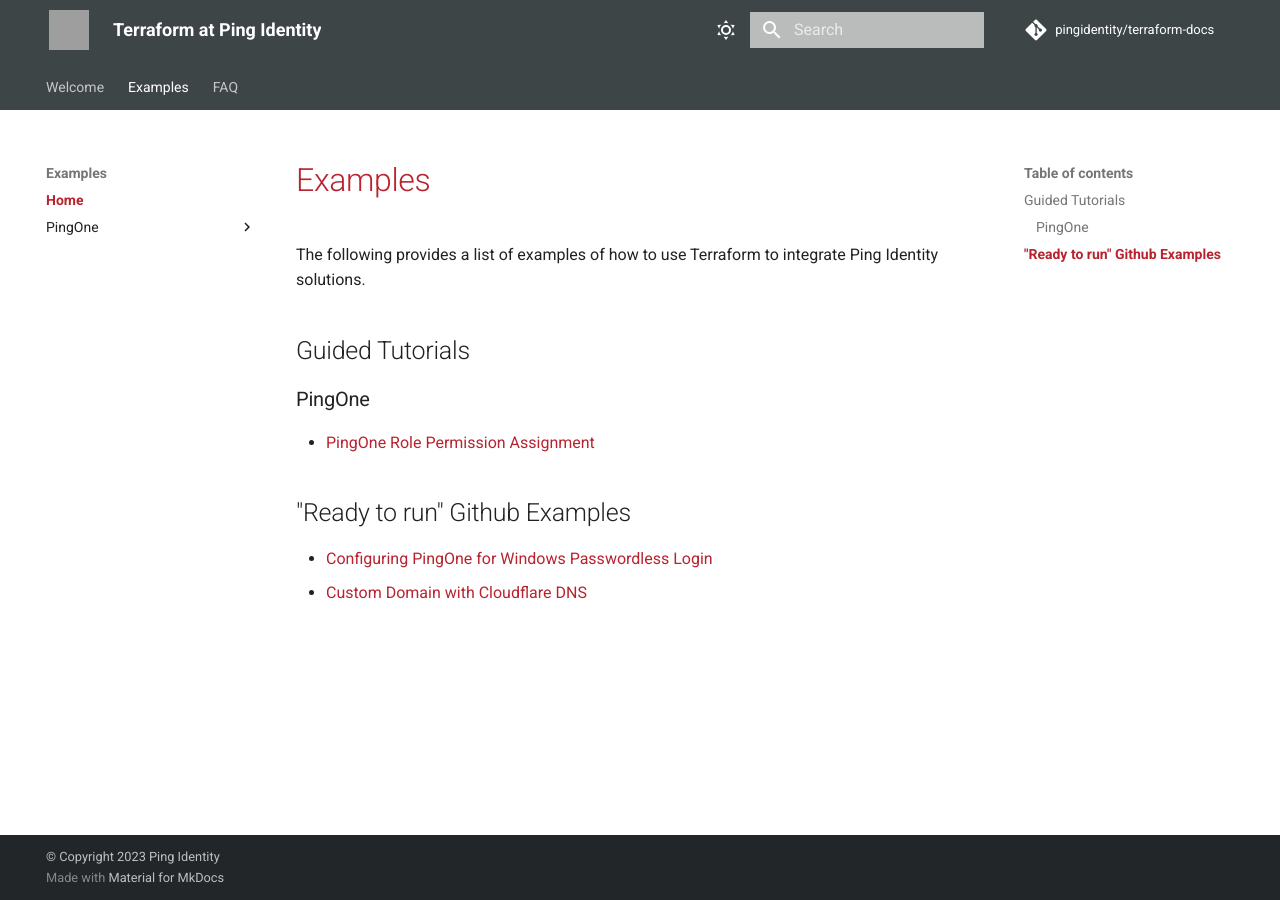
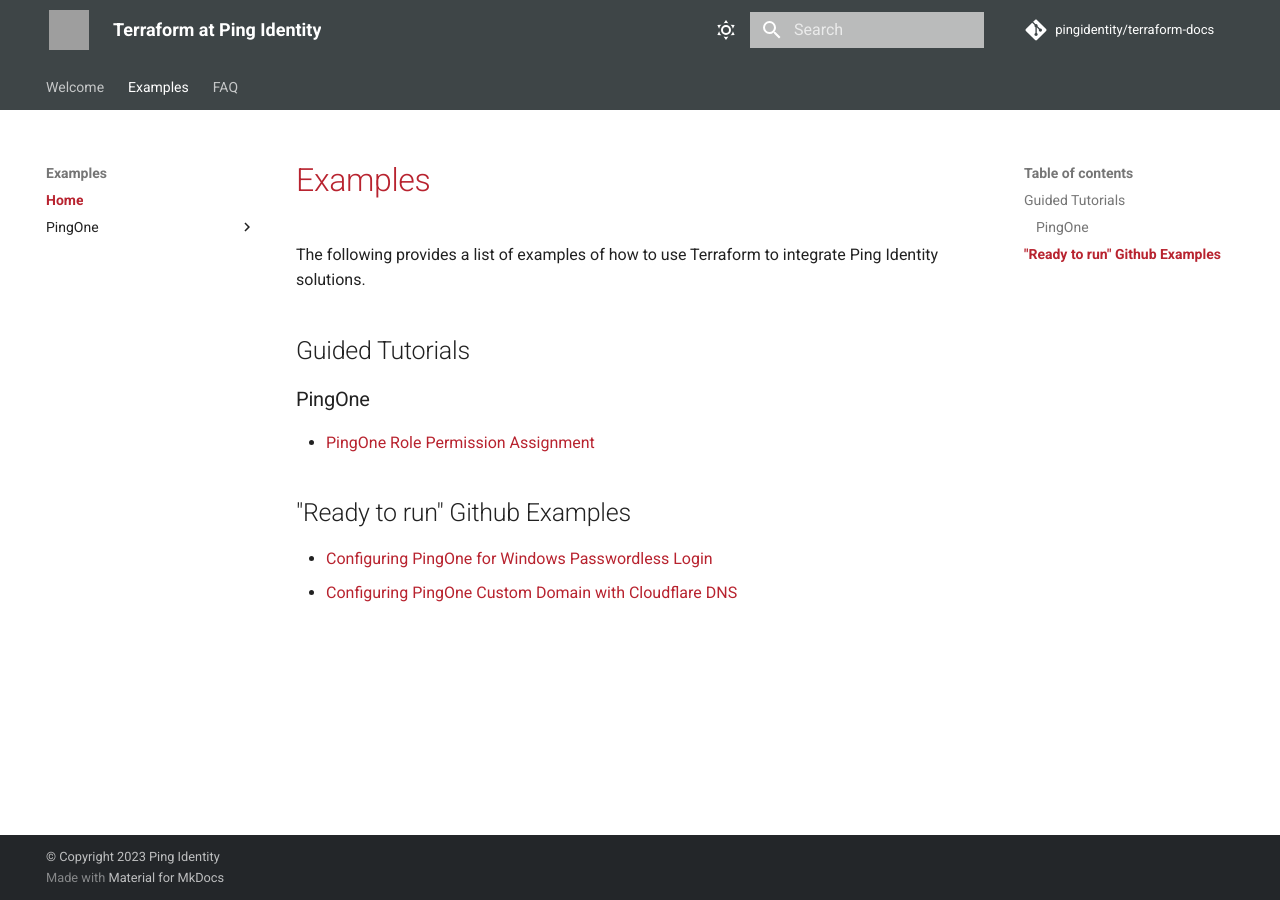
Before and after one commit to pingidentity/terraform-docs, an MkDocs documentation site: the page built from docs/examples/index.md, in a window 1280 px wide. Built offline with MkDocs 1.6.1 and Material for MkDocs 9.7.7, drawn with Linux system fonts in a browser that asks for light colours; comment, search, counter and statistics services are not loaded; grey boxes are pictures that could not be loaded.

Commit message:
adjusted example wording

```diff
--- a/docs/examples/index.md
+++ b/docs/examples/index.md
@@ -11,4 +11,4 @@ The following provides a list of examples of how to use Terraform to integrate P
 ## "Ready to run" Github Examples
 
 * [Configuring PingOne for Windows Passwordless Login](https://github.com/pingidentity/terraform-docs/tree/main/examples/pingone-workforce-windows-passwordless-login)
-* [Custom Domain with Cloudflare DNS](https://github.com/pingidentity/terraform-docs/tree/main/examples/pingone-custom-domain-with-cloudflare-dns)
+* [Configuring PingOne Custom Domain with Cloudflare DNS](https://github.com/pingidentity/terraform-docs/tree/main/examples/pingone-custom-domain-with-cloudflare-dns)
```
Also changed, not shown: examples/README.md (+1 -1 lines).
